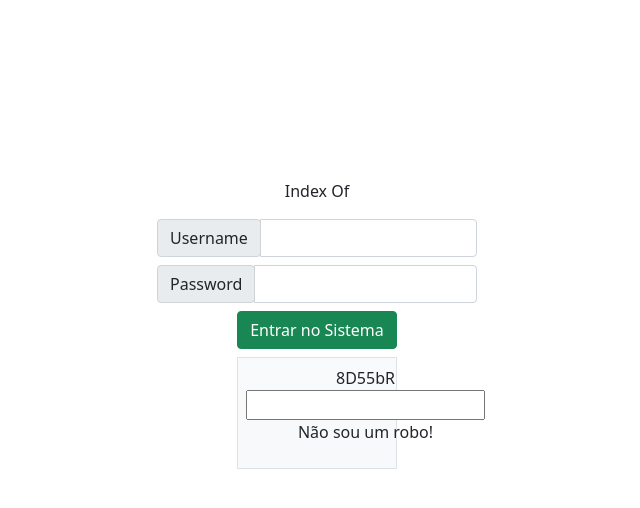
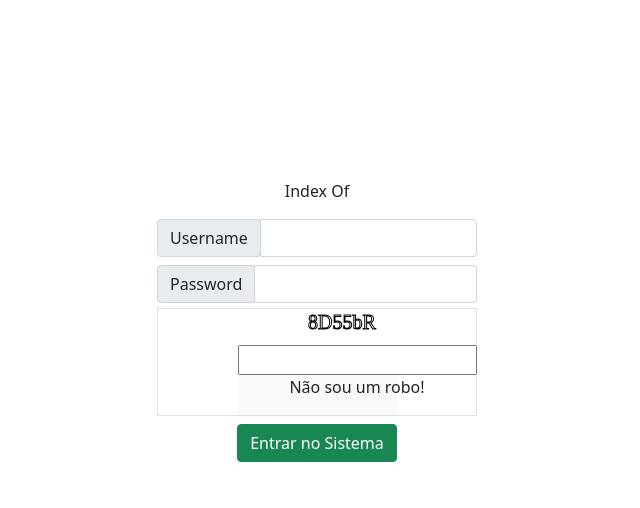
Before and after one commit to giovanipatrick/dim-captcha, a PHP site: page / in a window 1280 px wide. Shown: the top 508 px of the page, without its empty margins (323-963 px from the left). Run offline with PHP 8.4, Linux system fonts and the light colour scheme.

Commit message:
Implementação : Desenhar o captcha gerado em Canvas

```diff
--- a/index.js
+++ b/index.js
@@ -1,25 +1,27 @@
 import {
     atrelarCaptcha,
     verificarCaptcha,
-    geraCaptchaFull
+    geraCaptchaFull,
+    redrawCaptch
 } from './src/captcha.js';
 
 $(document).ready(()=>{
 
     (function(){
         geraCaptchaFull();
-        atrelarCaptcha('.loginPage');
+        atrelarCaptcha('#d-captcha-draw');
     })();
 
     $(document).on('click','#logar',function(){
         let captchaValue = $("#dim-v-captcha").val();
         if(verificarCaptcha(captchaValue)){
             alert('Login pode prosseguir!');
-            $('.dim-captcha').remove();
+            $('.d-container').remove();
         }else{
             console.log('O Captcha está incorreto, tente novamente!');
+            redrawCaptch();
             geraCaptchaFull();
-            atrelarCaptcha('.loginPage');
+            atrelarCaptcha('#d-captcha-draw');
         }
     });
 
--- a/index.html
+++ b/index.php
@@ -8,8 +8,8 @@
         <meta name="viewport" content="width=device-width, initial-scale=1">
         <script src="https://code.jquery.com/jquery-3.6.0.min.js" integrity="sha256-/xUj+3OJU5yExlq6GSYGSHk7tPXikynS7ogEvDej/m4=" crossorigin="anonymous"></script>
         <link href="https://cdn.jsdelivr.net/npm/bootstrap@5.0.2/dist/css/bootstrap.min.css" rel="stylesheet" integrity="sha384-EVSTQN3/azprG1Anm3QDgpJLIm9Nao0Yz1ztcQTwFspd3yD65VohhpuuCOmLASjC" crossorigin="anonymous">
-        <script type="module" src="src/captcha.js?v=123213133a"></script>
-        <script type="module" src="index.js?v=11321a"></script>
+        <script type="module" src="src/captcha.js?v=<?php echo time(); ?>"></script>
+        <script type="module" src="index.js?v=<?php echo time(); ?>"></script>
     </head>
     <body>
         <div class="loginPage mx-auto text-center w-25" style="margin-top:14%;">
@@ -31,6 +31,23 @@
                     <input type="password" class="form-control" id="password">
                 </div>
 
+                <style>
+                    .d-container{
+                        margin-top:5px;
+                        width:100%;
+                        text-align:center;
+                    }
+                    #d-canv{
+                        display:inline;
+                        margin-left:130px;
+                    }
+                </style>
+                <div class="d-container border">
+                    <div id="d-captcha-draw">
+
+                    </div>
+                </div>
+
                 <div class="input-group mt-2 d-flex justify-content-center">
                     <button class="btn btn-success" id="logar">
                     Entrar no Sistema
--- a/src/captcha.js
+++ b/src/captcha.js
@@ -1,6 +1,17 @@
 var operacao;
 var captcha_resul;
 var ordem = [];
+
+
+/* Desenha o Captcha */
+function canvasCaptcha(captcha){
+    $("#d-captcha-draw").append(`
+    <canvas id="d-canv" width="300" height="30"></canvas>
+    `);
+    let ctx = document.getElementById('d-canv').getContext('2d');
+    ctx.font = '20px serif';
+    ctx.strokeText(captcha, 20, 20);
+}
 
 /*
 Captcha de Operações Matemáticas
@@ -39,6 +50,7 @@ export function geraCaptcha(){
             captcha_resul = ordem[0]/ordem[1];
         break;
     }
+    canvasCaptcha(operacao);
 }
 
 /*
@@ -54,31 +66,34 @@ export function geraCaptchaFull(){
     'v','V','w','W','x','X','y','Y','z','Z'];
     let num = [];
     let str = [];
-    num[0] = Math.floor(Math.random() * (10 - 0));
-    str[0] = letras[Math.floor(Math.random() * (max - min))];
-    num[1] = Math.floor(Math.random() * (10 - 0));
-    str[1] = letras[Math.floor(Math.random() * (max - min))];
-    num[2] = Math.floor(Math.random() * (10 - 0));
-    str[2] = letras[Math.floor(Math.random() * (max - min))];
+    for(let i = 0; i < 3; i++){
+        num[i] = Math.floor(Math.random() * (10 - 0));
+        str[i] = letras[Math.floor(Math.random() * (max - min))];
+    }
     let captcha_string = num.concat(str).sort().toString().replace(/[.,\/#!$%\^&\*;:{}=\-_`~()]/g,"");
     captcha_string = captcha_string.split('').sort(function(){return 0.5-Math.random()}).join('');
     captcha_resul = captcha_string;
     operacao = captcha_string;
+    canvasCaptcha(operacao);
 }
 
 export function atrelarCaptcha(elemento){
-    $('.dim-captcha').remove();
     $(`${elemento}`).append(`
-            <div class="dim-captcha border bg-light bg-gradient w-50 mt-2 p-2 mx-auto text-center">
+            <div class="dim-captcha bg-light bg-gradient w-50  mx-auto text-center">
                 <div class="input-group">
                     <div class="input-group-prepend">
-                    <label id="dim-question">${operacao}</label>
                     <input type="text" class="dataCaptcha" id="dim-v-captcha" required>
                     <p>Não sou um robo!</p>
                     </div>
                 </div>
             </div>
     `);
+}
+
+export function redrawCaptch(){
+    $('.dim-captcha').remove();
+    let canvas = document.getElementById('d-canv');
+    canvas.remove();
 }
 
 export function verificarCaptcha(valor){
```
